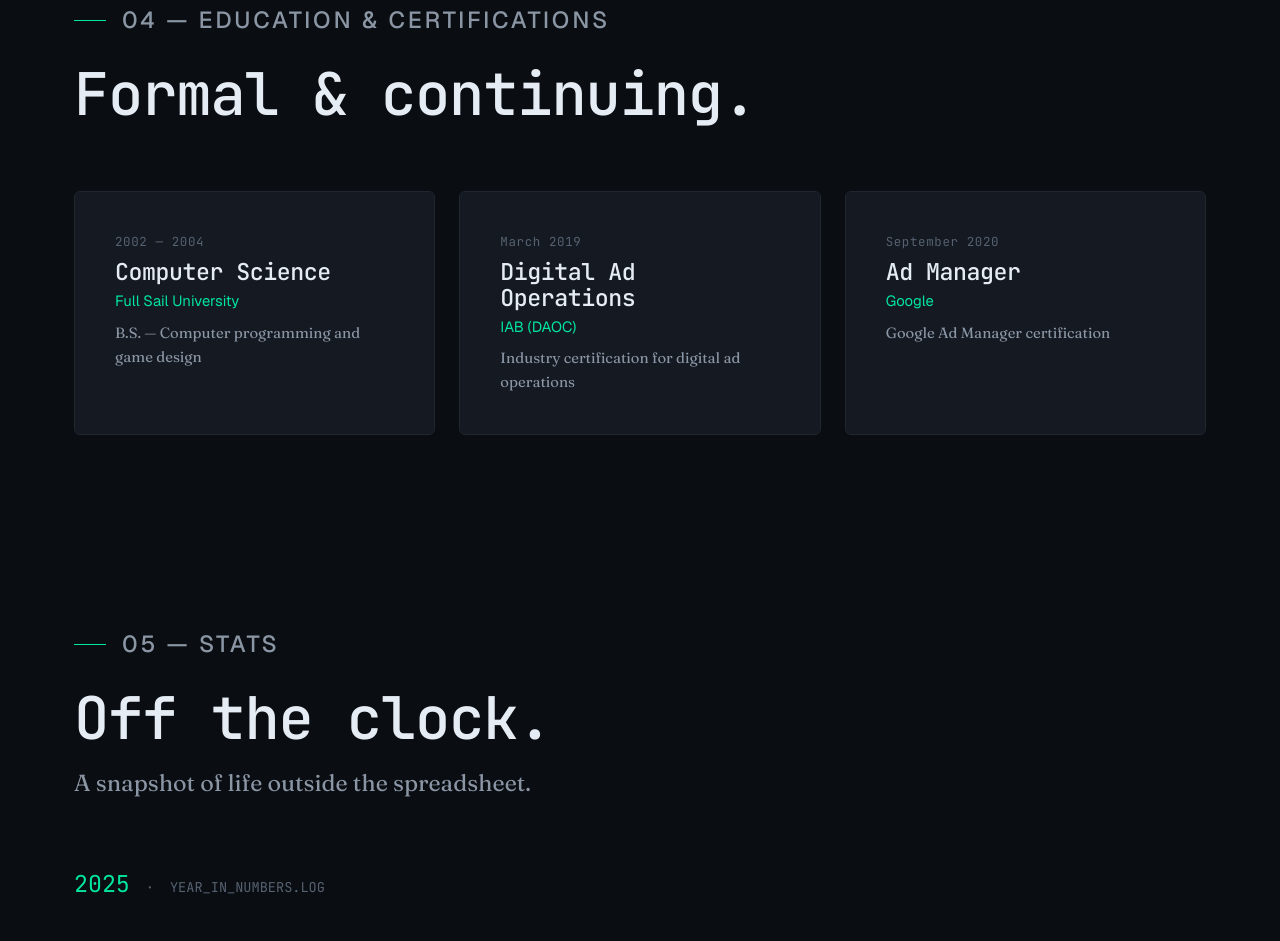
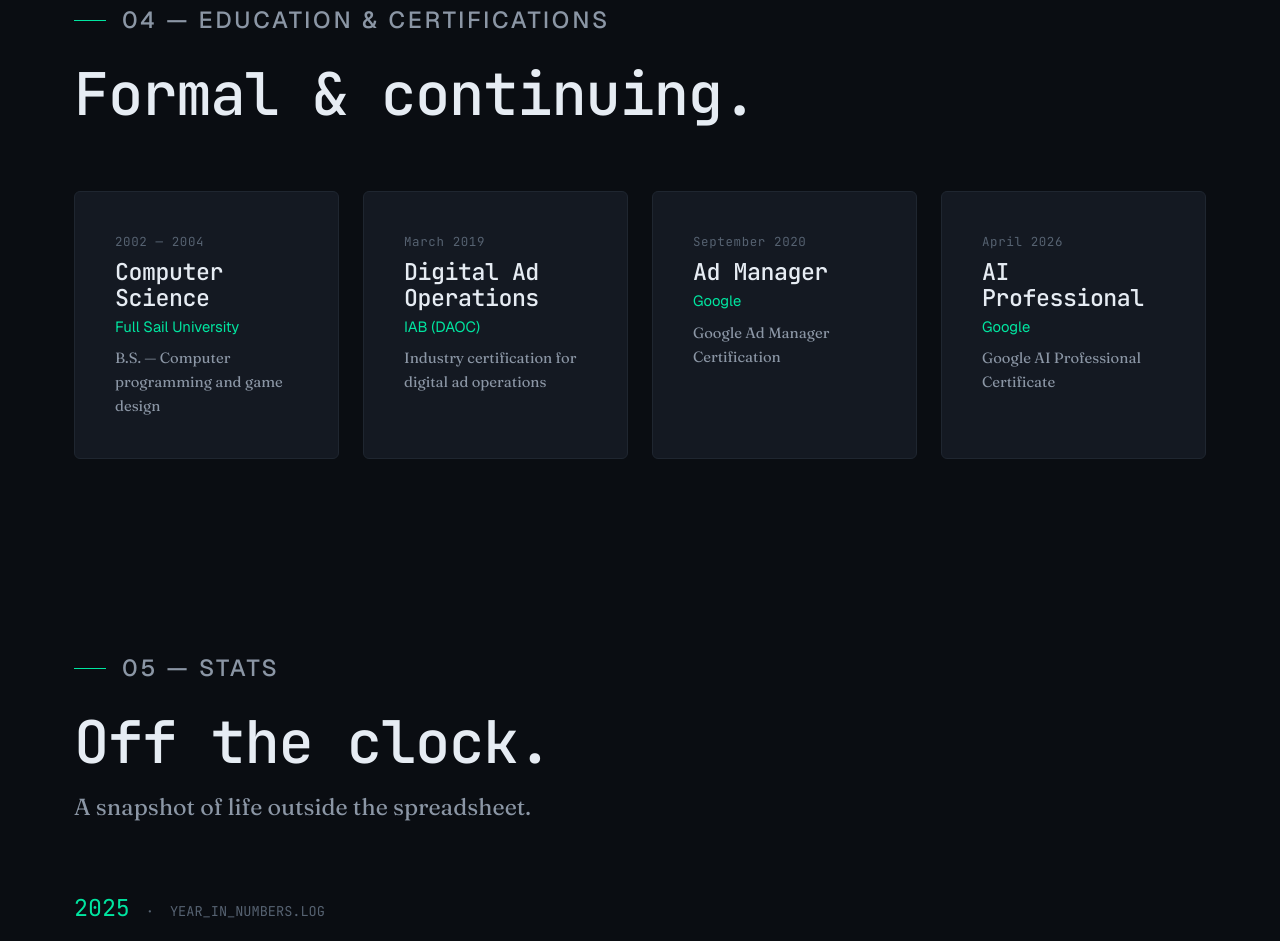
Before and after one commit to elysium1331/ryannovak.net, a plain HTML site: page index.html in a window 1280 px wide. Shown: the part 4716-5657 px from the top of the page. Drawn offline with nearby package versions, Linux system fonts and the light colour scheme.

Commit message:
Update index.html

```diff
--- a/index.html
+++ b/index.html
@@ -282,8 +282,16 @@
             <div class="date">September 2020</div>
             <h4>Ad Manager</h4>
             <div class="institution">Google</div>
-            <p class="detail">Google Ad Manager certification</p>
+            <p class="detail">Google Ad Manager Certification</p>
           </div>
+
+          <div class="edu-card reveal">
+            <div class="date">April 2026</div>
+            <h4>AI Professional</h4>
+            <div class="institution">Google</div>
+            <p class="detail">Google AI Professional Certificate</p>
+          </div>
+
         </div>
       </div>
     </section>
```
